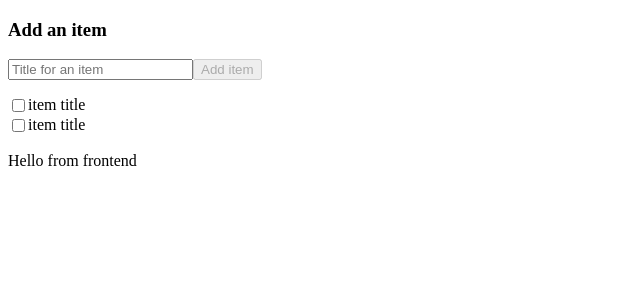
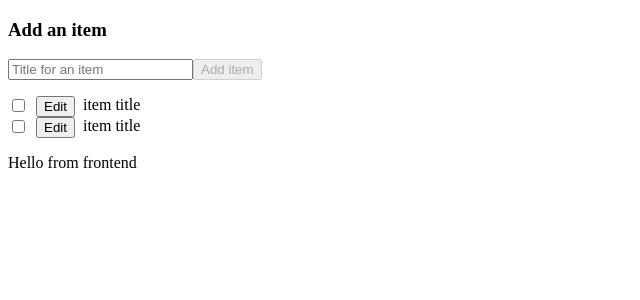
Before and after one commit to jhpyyk/tdd-mooc-webapp, a React (Vite) app in the folder frontend/: page / in a window 1280 px wide. Shown: the top 300 px of the page, without its empty margins (0-640 px from the left). Built offline with nearby package versions, Linux system fonts and the light colour scheme; no server answers.

Commit message:
Add edit button

```diff
--- a/frontend/src/App.tsx
+++ b/frontend/src/App.tsx
@@ -10,9 +10,11 @@ console.log("API_URL", api_url);
 
 const items: TodoItemData[] = [
     {
+        id: 1,
         title: "item title",
     },
     {
+        id: 2,
         title: "item title",
     },
 ];
@@ -66,10 +68,12 @@ const App = () => {
         setItemData(newItems);
     };
 
+    const editItem = (newItem: TodoItemData) => {};
+
     return (
         <>
             <AddItemForm titleInitialValue="" submitOnClick={addItem} />
-            <ItemList itemData={itemData} />
+            <ItemList itemData={itemData} editItem={editItem} />
             <p>Hello from frontend</p>
             <p>{backendTestResponse}</p>
             <p>{dbHealthResponse}</p>
--- a/frontend/src/components/ItemList/ItemList.tsx
+++ b/frontend/src/components/ItemList/ItemList.tsx
@@ -4,13 +4,14 @@ import "./ItemList.css";
 
 interface ItemListProps {
     itemData: TodoItemData[];
+    editItem: (newItem: TodoItemData) => void;
 }
 
-const ItemList = ({ itemData }: ItemListProps) => {
+const ItemList = ({ itemData, editItem }: ItemListProps) => {
     const listItems = itemData.map((item) => {
         return (
             <li className="list-item">
-                <TodoItem data={item} />
+                <TodoItem data={item} editItem={editItem} />
             </li>
         );
     });
--- a/frontend/src/components/TodoItem/TodoItem.css
+++ b/frontend/src/components/TodoItem/TodoItem.css
@@ -1,10 +1,5 @@
 .todo-item-container {
     display: flex;
     flex-direction: row;
+    gap: 8px;
 }
-.todo-item-label {
-    display: flex;
-    flex-direction: row;
-    font-size: large;
-    gap: 10px;
-}
--- a/frontend/src/components/TodoItem/TodoItem.tsx
+++ b/frontend/src/components/TodoItem/TodoItem.tsx
@@ -5,10 +5,26 @@ import type { TodoItemData } from "../../types";
 
 interface TodoItemProps {
     data: TodoItemData;
+    editItem: (newItem: TodoItemData) => void;
     initiallyChecked?: boolean;
 }
-const TodoItem = ({ data, initiallyChecked = false }: TodoItemProps) => {
+const TodoItem = ({
+    data,
+    editItem,
+    initiallyChecked = false,
+}: TodoItemProps) => {
     const [checked, setChecked] = useState(initiallyChecked);
+    const [title, setTitle] = useState(data.title);
+    const [isEditing, setIsEditing] = useState(false);
+
+    const toggleEditing = () => {
+        if (!isEditing) {
+            setTitle("");
+        }
+
+        setIsEditing(!isEditing);
+    };
+
     return (
         <div
             className="todo-item-container"
@@ -19,7 +35,16 @@ const TodoItem = ({ data, initiallyChecked = false }: TodoItemProps) => {
                 checked={checked}
                 setChecked={() => setChecked(!checked)}
             />
-            <span>{data.title}</span>
+            <button onClick={() => toggleEditing()}>Edit</button>
+            {isEditing ? (
+                <input
+                    aria-label="Todo title"
+                    value={title}
+                    onChange={(e) => setTitle(e.target.value)}
+                />
+            ) : (
+                <span>{title}</span>
+            )}
         </div>
     );
 };
--- a/frontend/src/types.ts
+++ b/frontend/src/types.ts
@@ -1,3 +1,4 @@
 export type TodoItemData = {
+    id: number;
     title: string;
 };
```
Also changed, not shown: 2 other files (tests, documents, lock files or other folders).
